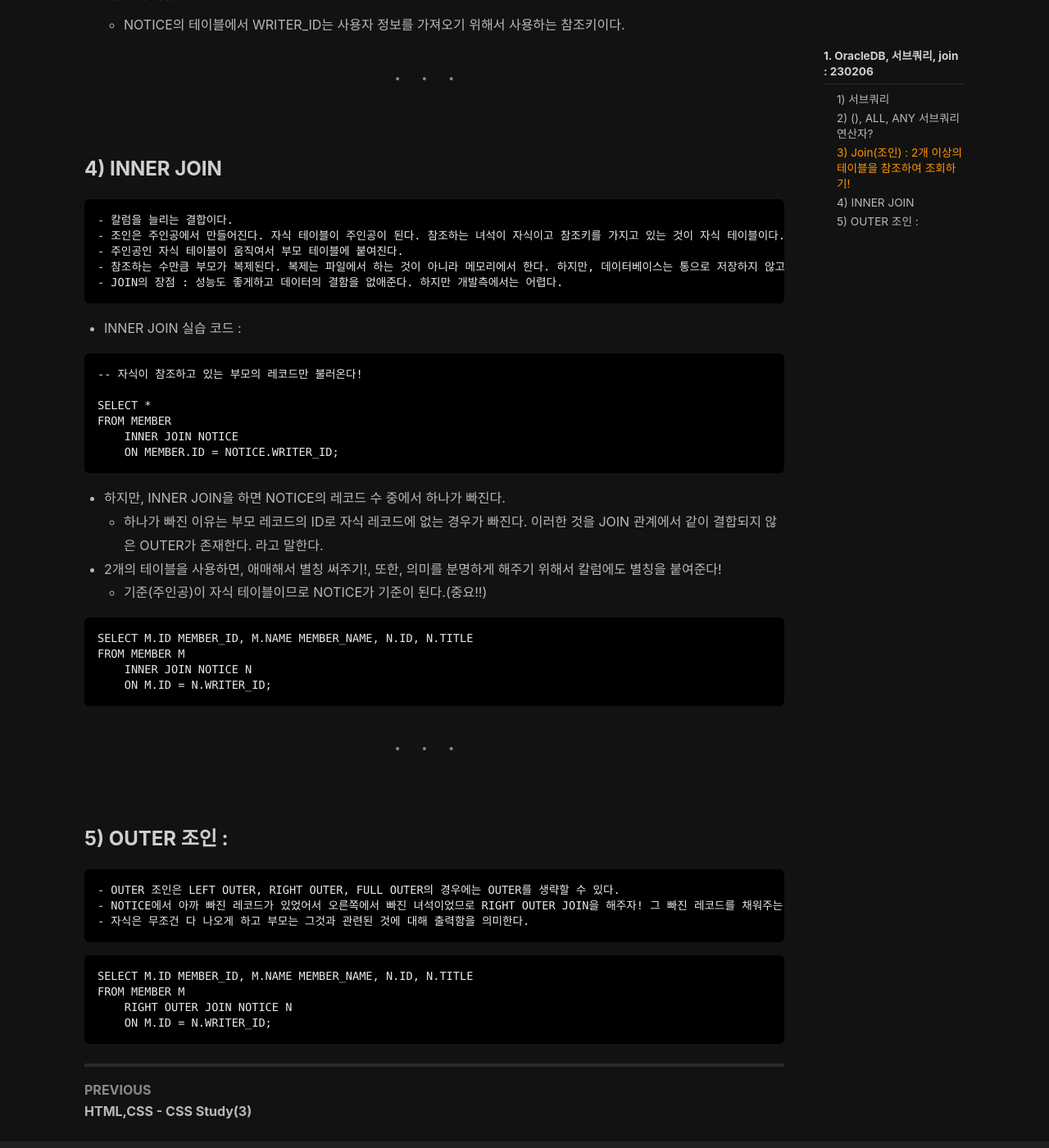
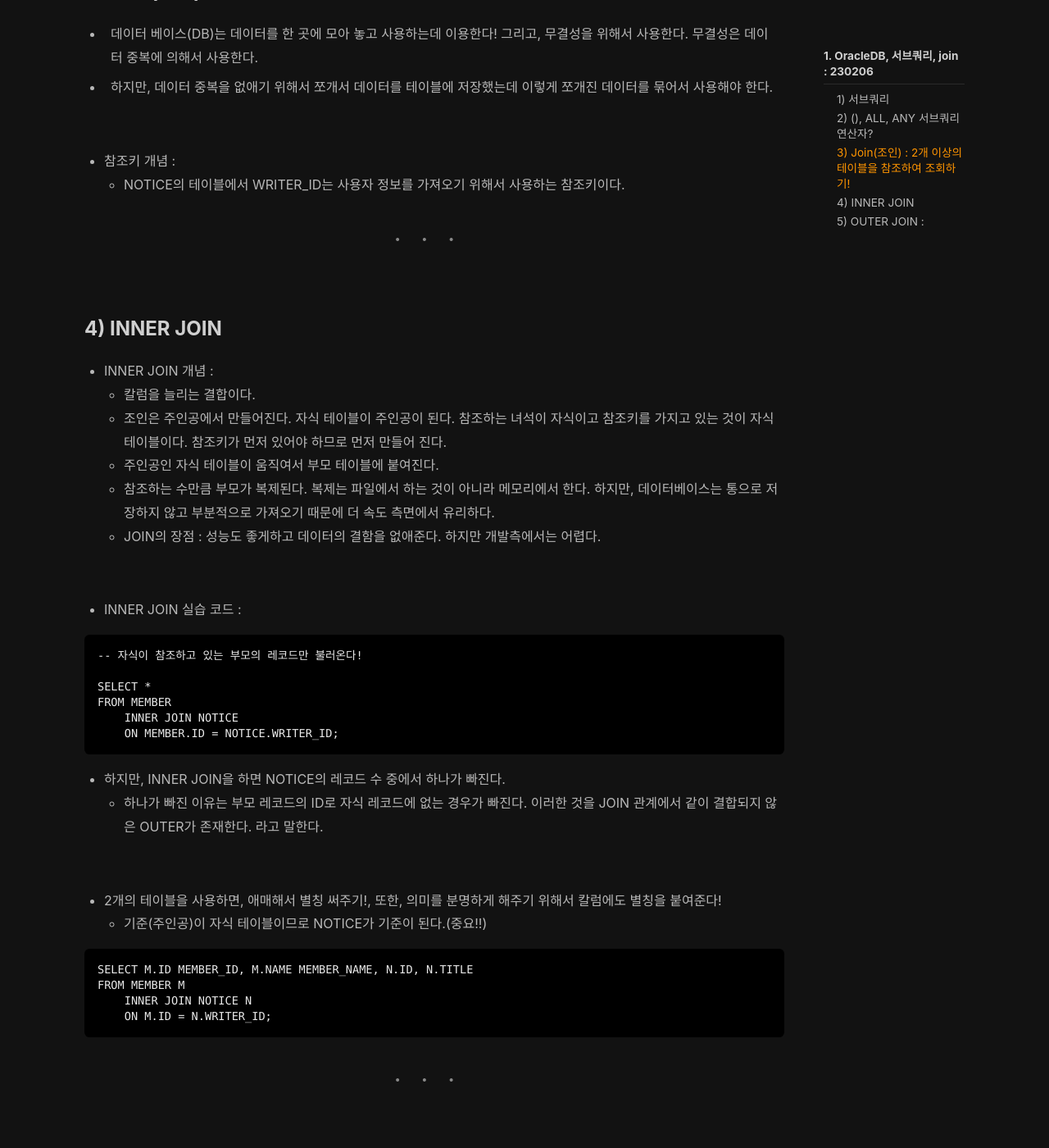
Before and after one commit to wogjs0911/wogjs0911.github.io, a Jekyll site: the page built from _posts/2023-02-06-Week11 Day1,2,3.md, in a window 1280 px wide and 1400 px high, scrolled down 2996 px. Shown: the whole window at 82% size. Built offline with Jekyll 4.4.1, drawn with Linux system fonts in a browser that asks for light colours; nearby versions of some CDN libraries; comment, search, counter and statistics services are not loaded; some of the changed text lies outside the part shown.

Commit message:
week11 day1_4

````diff
--- a/_posts/2023-02-06-Week11 Day1,2,3.md
+++ b/_posts/2023-02-06-Week11 Day1,2,3.md
@@ -90,18 +90,21 @@
 	- 하나의 단일값으로 만들어주는 도구가 필요하다!
 	- ALL을 이용할 때는 모든 것들과 비교했을 때, 등호를 쓰면 이상하다. 이길 때만 고민해야하므로 등호를 넣어줘서 비교해준다!
 
+<br>
 - ALL : 보통은 모든 것들보다 작은 것을 출력하고 할 때, 이용한다. ('<'을 이용)
 
 ```
 SELECT * FROM MEMBER WHERE AGE < ALL(SELECT AVG(AGE) FROM MEMBER GROUP BY GENDER);
 ```
 
+<br>
 - ANY : ()값이 어떤 것도 이길 수 있는 나이를 뽑아내라('>' 이용)
 
 ```
 SELECT * FROM MEMBER WHERE AGE > ANY(SELECT AVG(AGE) FROM MEMBER GROUP BY GENDER);
 ```
 
+<br>
 - 정리 : ALL, ANY는 서브쿼리에서만 사용가능하다!
 
 
@@ -115,6 +118,7 @@
 
 - 하지만, 데이터 중복을 없애기 위해서 쪼개서 데이터를 테이블에 저장했는데 이렇게 쪼개진 데이터를 묶어서 사용해야 한다.
 
+<br>
 - 참조키 개념 :
 	- NOTICE의 테이블에서 WRITER_ID는 사용자 정보를 가져오기 위해서 사용하는 참조키이다.
 
@@ -122,12 +126,15 @@
 
 <br>
 ### 4) INNER JOIN
+
+- INNER JOIN 개념 :
 	- 칼럼을 늘리는 결합이다.
 	- 조인은 주인공에서 만들어진다. 자식 테이블이 주인공이 된다. 참조하는 녀석이 자식이고 참조키를 가지고 있는 것이 자식 테이블이다. 참조키가 먼저 있어야 하므로 먼저 만들어 진다.
 	- 주인공인 자식 테이블이 움직여서 부모 테이블에 붙여진다.
 	- 참조하는 수만큼 부모가 복제된다. 복제는 파일에서 하는 것이 아니라 메모리에서 한다. 하지만, 데이터베이스는 통으로 저장하지 않고 부분적으로 가져오기 때문에 더 속도 측면에서 유리하다.
 	- JOIN의 장점 : 성능도 좋게하고 데이터의 결함을 없애준다. 하지만 개발측에서는 어렵다.
 
+<br>
 - INNER JOIN  실습 코드 :
 
 ```
@@ -142,7 +149,7 @@
 - 하지만, INNER JOIN을 하면 NOTICE의 레코드 수 중에서 하나가 빠진다.
 	- 하나가 빠진 이유는 부모 레코드의 ID로 자식 레코드에 없는 경우가 빠진다. 이러한 것을 JOIN 관계에서 같이 결합되지 않은 OUTER가 존재한다. 라고 말한다.
 
-
+<br>
 - 2개의 테이블을 사용하면, 애매해서 별칭 써주기!, 또한, 의미를 분명하게 해주기 위해서 칼럼에도 별칭을 붙여준다!
 	- 기준(주인공)이 자식 테이블이므로 NOTICE가 기준이 된다.(중요!!)
 
@@ -156,10 +163,15 @@
 ---
 
 <br>
-### 5) OUTER 조인 :
+### 5) OUTER JOIN :
+
+- OUTER JOIN 개념 :
 	- OUTER 조인은 LEFT OUTER, RIGHT OUTER, FULL OUTER의 경우에는 OUTER를 생략할 수 있다.
 	- NOTICE에서 아까 빠진 레코드가 있었어서 오른쪽에서 빠진 녀석이었므로 RIGHT OUTER JOIN을 해주자! 그 빠진 레코드를 채워주는 격이다.
 	- 자식은 무조건 다 나오게 하고 부모는 그것과 관련된 것에 대해 출력함을 의미한다.
+
+<br>
+- 실습코드 :
 
 ```
 SELECT M.ID MEMBER_ID, M.NAME MEMBER_NAME, N.ID, N.TITLE
````
